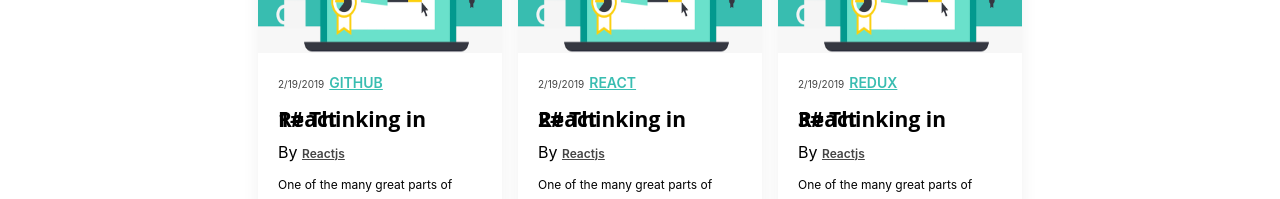
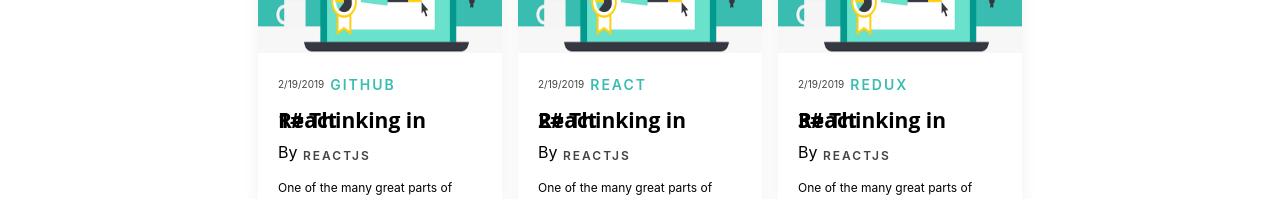
Before and after one commit to zhgy/mine-time, a React (Create React App) app: page / in a window 1280 px wide. Shown: the part 749-948 px from the top of the page. Built offline with nearby package versions, Linux system fonts and the light colour scheme; no server answers.

Commit message:
Refactoring buttons

```diff
--- a/src/components/Button/index.jsx
+++ b/src/components/Button/index.jsx
@@ -3,24 +3,19 @@ import { Link } from 'react-router-dom';
 
 import './style.css';
 
-export const Cat = ({ id, title, color = '#39BDB1' }) =>
-    (<span className='Cat'>
-        <Link
-            to={`/category/${id}`}
-            style={{ color: color }}>
-            {title}
-        </Link>
+
+export const BasicButton = ({ title, href, onClick, ...rest }) =>
+    onClick ?
+        <a title={title} href={href} {...rest} onClick={e => { onClick(e); e.preventDefault(); }} >{title}</a> :
+        <Link title={title} to={href} {...rest}>{title}</Link>
+
+export const Button = ({ className = '', ...rest }) =>
+    (<span className={`tl-btn ${className}`}>
+        <BasicButton {...rest} />
     </span>)
 
-export const Author = ({ id, name }) =>
-    (<span className='Author'>
-        <Link
-            to={`/profile/${id}`}>
-            {name}
-        </Link>
-    </span>)
+export const Author = ({ id, name, ...rest }) =>
+    (<Button className='tl-btn-author' title={name} href={`/profile/${id}`} {...rest} />)
 
-export const Button = ({ title, link }) =>
-    (<span className='tl-button'>
-        <Link title={title} to={link} >{title}</Link>
-    </span>)
+export const Category = ({ id, name, ...rest }) =>
+    (<Button className='tl-btn-category' title={name} href={`/category/${id}`} {...rest} />)
--- a/src/components/Button/style.css
+++ b/src/components/Button/style.css
@@ -1,16 +1,4 @@
-.Cat a{
-    font-size: 14px;
-    font-weight: 600;
-    text-transform: uppercase;
-}
-
-.Author a{
-    color: #444;
-    font-size: 12px;
-    font-weight: 600;
-}
-
-.tl-button{
+.tl-btn{
     display: inline-block;
     text-align: center;
     vertical-align: middle;
@@ -19,14 +7,24 @@
     background-color: transparent;
 }
 
-.tl-button a{
+.tl-btn a{
     letter-spacing: 2px;
     text-transform: uppercase;
     white-space: normal;
-    font-weight: 700;
+    font-weight: 600;
     font-size: 12px;
     line-height: 1;
     box-sizing: border-box;
     color: #1DB954;
     text-decoration: none;
 }
+
+.tl-btn-author a{
+    color: #444;
+}
+
+.tl-btn-category a{
+    color: #39bdb1;
+    font-size: 14px;
+    text-transform: uppercase;
+}
--- a/src/components/CardContainer/index.js
+++ b/src/components/CardContainer/index.js
@@ -2,7 +2,7 @@ import React from 'react';
 import { Link } from 'react-router-dom';
 import './style.css';
 
-import { Cat, Author } from '../Button';
+import { Category, Author } from '../Button';
 
 const ColumnCard = ({ id, title, cover, articleCount }) =>
     (<Link className="ColumnCard" to={`/category/${id}`}>
@@ -30,7 +30,7 @@ const PostCard = ({ id, createdOn, category, title, author, excerpt, cover }) =>
                 <span className="PostCard-date">
                     <time dateTime={createdOn}>{new Date(createdOn).toLocaleDateString()}</time>
                 </span>
-                <Cat {...category} />
+                <Category {...category} />
             </div>
             <div className="PostCard-title">
                 <span>
--- a/src/views/Article/index.jsx
+++ b/src/views/Article/index.jsx
@@ -2,7 +2,7 @@ import React from 'react';
 import { useSelector } from 'react-redux';
 
 import { RichText } from '../../components';
-import { Cat, Author } from '../../components/Button';
+import { Category, Author } from '../../components/Button';
 import './style.css';
 
 const ArticleHeader = props =>
@@ -11,7 +11,7 @@ const ArticleHeader = props =>
             <time dateTime="1558382520000">2019年5月21日</time>
         </span>
 
-        <Cat id={0} title={'news'} color={'white'} />
+        <Category id={0} name={'news'} style={{ color: 'white' }} />
 
         <div className="ArticleHeader-title">
             <h1 className="">Thinking in react</h1>
--- a/src/views/Category/index.jsx
+++ b/src/views/Category/index.jsx
@@ -20,7 +20,7 @@ const Category = ({ match }) => {
     const dispatch = useDispatch();
     useEffect(() => {
         dispatch(categoryActions.fetchRecommendCategory())
-    }, [])
+    }, [dispatch])
     return (<React.Fragment>
         <Banner />
         <ArticleList navButtons={buttons} items={articles[type]} />
--- a/src/views/Home/index.jsx
+++ b/src/views/Home/index.jsx
@@ -14,7 +14,7 @@ const HomePage = () => {
 
     useEffect(() => {
         dispatch(categoryActions.fetchRecommendCategory())
-    }, [])
+    }, [dispatch])
 
     return (<Fragment>
         <Banner />
```
